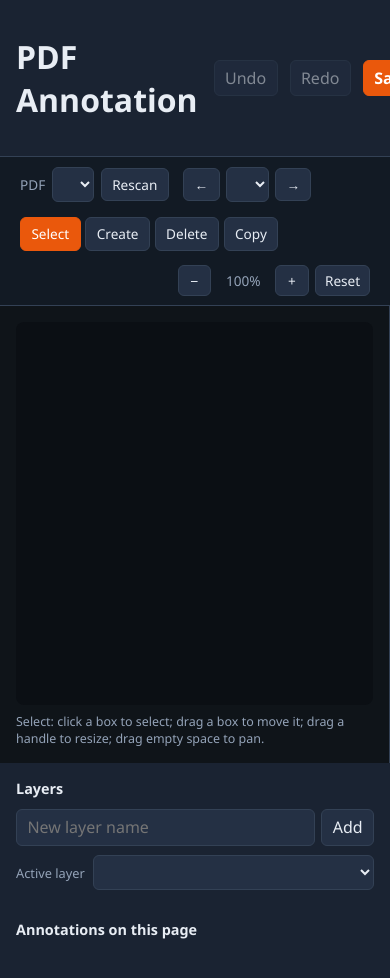
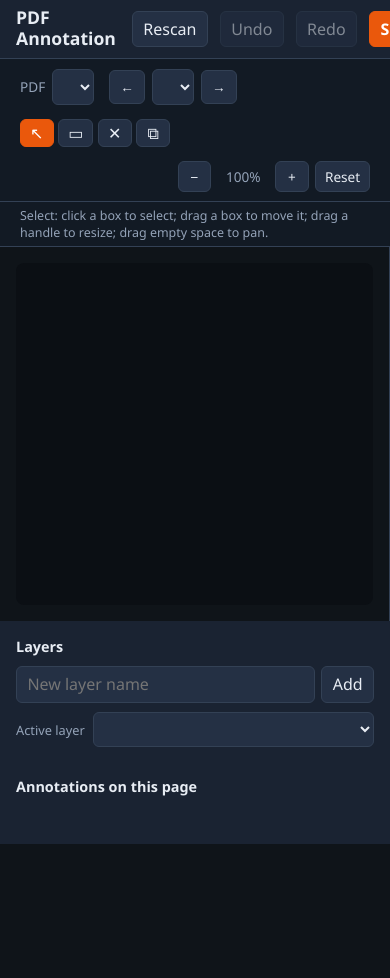
Before and after one commit to karan-deo/CalloutExtraction, a plain HTML site: page static/index.html in a window 390 px wide. Shown: the top 978 px of the page. After the commit the page ends 844 px from the top, so only its background shows below. Drawn offline with Linux system fonts and the light colour scheme; no server answers.

Commit message:
feat: implement default zoom and UI enhancements
- Introduce a DEFAULT_SCALE constant for consistent zoom behavior, setting the initial scale to 0.9 for better page fitting.
- Update resetZoom function to center the view when resetting zoom.
- Add a new Rescan button in the header for improved PDF management.
- Enhance tool buttons with aria-labels for better accessibility and update styles for a more polished UI.
- Adjust layout styles to ensure proper display and responsiveness across different screen sizes.

```diff
--- a/static/app.js
+++ b/static/app.js
@@ -7,6 +7,7 @@ const PALETTE = [
 ];
 const MIN_SCALE = 0.25;
 const MAX_SCALE = 10;
+const DEFAULT_SCALE = 0.9; // default/reset zoom; slightly under 100% so the full page fits
 const MIN_BOX = 0.001; // smallest allowed normalized box edge
 const RESIZE_DIRS = ["nw", "n", "ne", "e", "se", "s", "sw", "w"]; // resize handle positions
 const PAN_STEP = 50; // px the page moves per arrow-key press
@@ -29,7 +30,7 @@ const state = {
   tool: "select",
   selectedId: null,
   dirty: false,
-  scale: 1,
+  scale: DEFAULT_SCALE,
   tx: 0,
   ty: 0,
 };
@@ -261,7 +262,15 @@ function applyTransform() {
   $("zoom-level").textContent = `${Math.round(state.scale * 100)}%`;
 }
 
-function resetZoom() { state.scale = 1; state.tx = 0; state.ty = 0; }
+function resetZoom() {
+  state.scale = DEFAULT_SCALE;
+  // The page is rendered at the viewport's full width, so when scaled below
+  // 100% it leaves slack on the right; offset by half of it to center it.
+  const vp = $("viewport");
+  const w = vp ? vp.clientWidth : 0;
+  state.tx = (w * (1 - DEFAULT_SCALE)) / 2;
+  state.ty = 0;
+}
 
 function zoomAt(vx, vy, factor) {
   const next = Math.min(MAX_SCALE, Math.max(MIN_SCALE, state.scale * factor));
--- a/static/index.html
+++ b/static/index.html
@@ -14,6 +14,7 @@
     </div>
     <div class="header-actions">
       <span id="dirty-flag" class="dirty-flag" hidden>Unsaved changes</span>
+      <button id="rescan-btn" type="button" title="Re-scan pdfs/ for new PDFs">Rescan</button>
       <button id="undo-btn" type="button" title="Undo (Ctrl/Cmd+Z)" disabled>Undo</button>
       <button id="redo-btn" type="button" title="Redo (Ctrl/Cmd+Shift+Z)" disabled>Redo</button>
       <button id="save-btn" type="button" class="primary">Save</button>
@@ -24,7 +25,6 @@
     <label class="picker">
       <span>PDF</span>
       <select id="pdf-select"></select>
-      <button id="rescan-btn" type="button" title="Re-scan pdfs/ for new PDFs">Rescan</button>
     </label>
     <div class="page-nav">
       <button id="prev-page" type="button" title="Previous page">&larr;</button>
@@ -33,10 +33,10 @@
     </div>
 
     <div class="tools" id="tools">
-      <button class="tool" data-tool="select" title="Select / move (V)">Select</button>
-      <button class="tool" data-tool="create" title="Draw rectangle (R)">Create</button>
-      <button class="tool" data-tool="delete" title="Delete (D / Del)">Delete</button>
-      <button class="tool" data-tool="copy" title="Duplicate selected (C)">Copy</button>
+      <button class="tool" data-tool="select" title="Select / move (V)" aria-label="Select / move">&#x2196;</button>
+      <button class="tool" data-tool="create" title="Draw rectangle (R)" aria-label="Draw rectangle">&#x25AD;</button>
+      <button class="tool" data-tool="delete" title="Delete (D / Del)" aria-label="Delete">&#x2715;</button>
+      <button class="tool" data-tool="copy" title="Duplicate selected (C)" aria-label="Duplicate selected">&#x29C9;</button>
     </div>
 
     <div class="zoom-controls">
@@ -47,12 +47,13 @@
     </div>
   </div>
 
+  <div class="hint" id="hint"></div>
+
   <main>
     <section class="canvas-wrap">
       <div class="viewport" id="viewport">
         <div class="zoom-content" id="zoom-content"></div>
       </div>
-      <div class="hint" id="hint"></div>
     </section>
 
     <aside class="side">
--- a/static/styles.css
+++ b/static/styles.css
@@ -13,28 +13,42 @@
   box-sizing: border-box;
 }
 
+html,
+body {
+  height: 100%;
+}
 body {
   margin: 0;
   font-family: "IBM Plex Sans", "Segoe UI", system-ui, sans-serif;
   background: var(--bg);
   color: var(--text);
-  min-height: 100vh;
+  height: 100vh;
+  display: flex;
+  flex-direction: column;
+  overflow: hidden;
 }
 
 header {
-  padding: 0.85rem 1rem;
+  padding: 0.45rem 1rem;
   border-bottom: 1px solid var(--border);
   background: var(--panel);
   display: flex;
   align-items: center;
   justify-content: space-between;
   gap: 1rem;
+  flex-shrink: 0;
+}
+.title-block h1 {
+  margin: 0;
+  font-size: 1.1rem;
+  font-weight: 600;
+  line-height: 1.2;
 }
 
 header .meta {
   color: var(--muted);
   font-size: 0.8rem;
-  margin-top: 0.15rem;
+  margin-top: 0.1rem;
 }
 .header-actions {
   display: flex;
@@ -91,6 +105,7 @@ button:disabled {
   align-items: center;
   border-bottom: 1px solid var(--border);
   background: #121a24;
+  flex-shrink: 0;
 }
 .picker,
 .page-nav,
@@ -104,6 +119,13 @@ button:disabled {
 }
 .tools {
   gap: 0.3rem;
+}
+.tool {
+  min-width: 2.1rem;
+  padding: 0.3rem 0.55rem;
+  font-size: 1rem;
+  line-height: 1;
+  text-align: center;
 }
 .tool.active {
   background: var(--accent);
@@ -121,11 +143,25 @@ button:disabled {
   min-width: 3.2rem;
   text-align: center;
 }
+#pdf-select {
+  max-width: 16rem;
+}
+#page-select {
+  max-width: 18rem;
+}
+#pdf-select,
+#page-select {
+  overflow: hidden;
+  text-overflow: ellipsis;
+  white-space: nowrap;
+}
 
 main {
+  flex: 1;
+  min-height: 0;
   display: grid;
   grid-template-columns: minmax(320px, 1fr) 320px;
-  min-height: calc(100vh - 122px);
+  overflow: hidden;
 }
 @media (max-width: 960px) {
   main {
@@ -269,10 +305,16 @@ main {
 }
 
 .hint {
-  margin-top: 0.5rem;
+  flex-shrink: 0;
+  padding: 0.3rem 1.25rem;
   color: var(--muted);
   font-size: 0.78rem;
   min-height: 1.1em;
+  border-bottom: 1px solid var(--border);
+  background: #121a24;
+}
+.hint:empty {
+  display: none;
 }
 
 .side {
```
